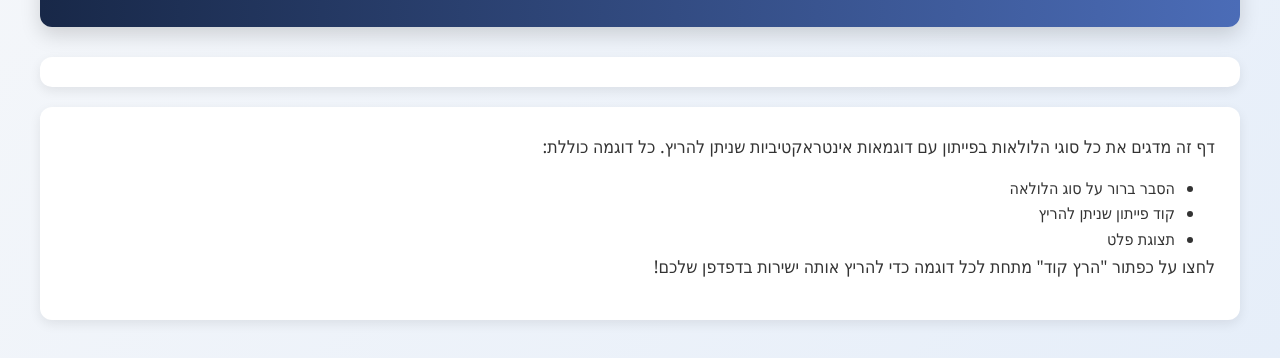
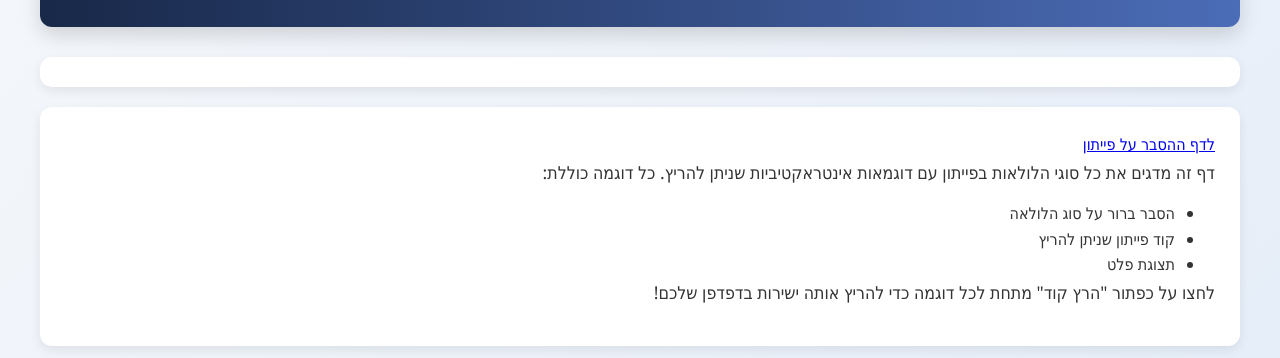
Before and after one commit to Ofirish/PyBasics, a plain HTML site: page pyloops.html in a window 1280 px wide. Shown: the part 170-528 px from the top of the page. Drawn offline with Linux system fonts and the light colour scheme; a script that the page names is missing.

Commit message:
Update pyloops.html

```diff
--- a/pyloops.html
+++ b/pyloops.html
@@ -388,6 +388,7 @@
         </nav>
 
         <div class="intro">
+            <a href="https://ofirish.github.io/PyBasics">לדף ההסבר על פייתון</a>
             <p data-i18n="intro1">דף זה מדגים את כל סוגי הלולאות בפייתון עם דוגמאות אינטראקטיביות שניתן להריץ. כל דוגמה כוללת:</p>
             <ul style="margin-right: 20px; margin-top: 10px;">
                 <li data-i18n="intro2">הסבר ברור על סוג הלולאה</li>
```
